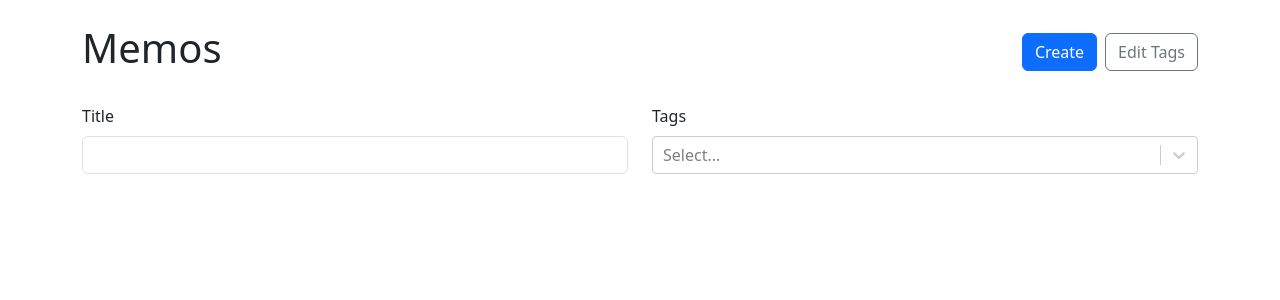
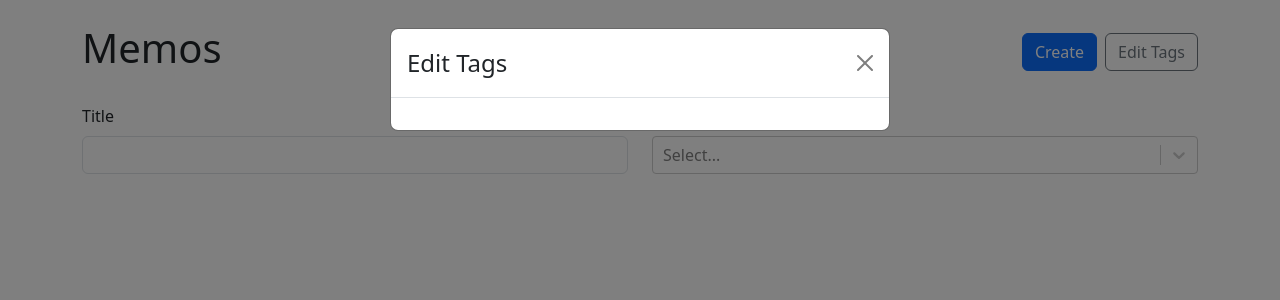
Before and after one commit to snakecharmergh/lingo-hub, a React (Vite) app: page / in a window 1280 px wide. Both pictures are taken after a click on the button "Edit Tags". Shown: the top 300 px of the page. Built offline with nearby package versions, Linux system fonts and the light colour scheme.

Commit message:
add edit & delete functionality to the Edit Tag button on the Memos homepage

```diff
--- a/src/App.tsx
+++ b/src/App.tsx
@@ -58,11 +58,41 @@ function App() {
     setTags(prev => [...prev, tag])
   }
 
+  function updateTag(id:string, label: string) {
+    setTags(prevTags => {
+      return prevTags.map(tag => {
+        if (tag.id === id) {
+          return {...tag, label}
+        } else {
+          return tag
+        }
+      })
+    })
+
+  }
+
+  function deleteTag(id:string) {
+    setTags(prevTags => {
+      return prevTags.filter(tag => tag.id !== id)
+    })
+  }
+
   return (
     <Container className='my-4'>
       <Routes>
-        <Route path='/' element={<MemoList memos={memosWithTags} availableTags={tags}/>} />
-        <Route path='/new' element={<NewMemo onSubmit={onCreateMemo} onAddTag={addTag} availableTags= {tags}/>} />
+        <Route path='/' element={
+          <MemoList
+            memos={memosWithTags}
+            availableTags={tags}
+            OnUpdateTag= {updateTag}
+            onDeleteTag= {deleteTag}/>} />
+
+        <Route path='/new' element={
+          <NewMemo
+            onSubmit={onCreateMemo}
+            onAddTag={addTag}
+            availableTags= {tags}/>} />
+
         <Route path='/:id'>
           <Route index element={<h1>Show</h1>} />
           <Route path='edit' element={<h1>Edit</h1>} />
--- a/src/MemoList.tsx
+++ b/src/MemoList.tsx
@@ -1,5 +1,5 @@
 import { useMemo, useState } from "react";
-import { Badge, Button, Card, CardBody, Col, Form, FormControl, Row, Stack } from "react-bootstrap";
+import { Badge, Button, Card, Col, Form, FormControl, Modal, Row, Stack } from "react-bootstrap";
 import { Link } from "react-router-dom";
 import ReactSelect from "react-select";
 import { Tag } from "./App";
@@ -15,11 +15,22 @@ type SimplifiedMemo = {
 type MemoListProps = {
   availableTags: Tag[]
   memos: SimplifiedMemo[]
+  OnUpdateTag: (id: string , label: string) => void
+  onDeleteTag: (id: string) => void
 }
 
-export function MemoList({availableTags, memos}: MemoListProps) {
+type editTagsModalProps = {
+  show: boolean
+  availableTags: Tag[]
+  handleClose: () => void
+  OnUpdateTag: (id: string , label: string) => void
+  onDeleteTag: (id: string) => void
+}
+
+export function MemoList({availableTags, memos, OnUpdateTag, onDeleteTag}: MemoListProps) {
   const [selectedTags, setSelectedTags] = useState<Tag[]>([])
   const [title, setTitle] = useState('')
+  const [editTagsModalIsOpen, setEditTagsModalIsOpen]= useState(false)
 
   const filteredMemos= useMemo(() => {
     return memos.filter(memo => {
@@ -37,7 +48,8 @@ export function MemoList({availableTags, memos}: MemoListProps) {
             <Link to='/new'>
               <Button variant='primary'>Create</Button>
             </Link>
-            <Button variant="outline-secondary">Edit Tags</Button>
+            <Button onClick={() => setEditTagsModalIsOpen(true)}
+              variant="outline-secondary">Edit Tags</Button>
           </Stack>
         </Col>
       </Row>
@@ -84,6 +96,13 @@ export function MemoList({availableTags, memos}: MemoListProps) {
           </Col>
         ))}
       </Row>
+
+      <EditTagsModal
+        availableTags={availableTags}
+        show={editTagsModalIsOpen}
+        handleClose={() => setEditTagsModalIsOpen(false)}
+        OnUpdateTag={OnUpdateTag}
+        onDeleteTag={onDeleteTag}/>
     </>
     )
 }
@@ -108,3 +127,41 @@ function MemoCard({id, title, tags}: SimplifiedMemo) {
     </Card>
   )
 }
+
+function EditTagsModal({
+  availableTags,
+  show,
+  handleClose,
+  OnUpdateTag,
+  onDeleteTag,
+}: editTagsModalProps) {
+  return (
+  <Modal show={show} onHide={handleClose}>
+    <Modal.Header closeButton>
+      <Modal.Title>Edit Tags</Modal.Title>
+    </Modal.Header>
+    <Modal.Body>
+      <Form>
+        <Stack gap={2}>
+          {availableTags.map(tag => (
+            <Row key= {tag.id}>
+              <Col>
+                <Form.Control
+                  type="text"
+                  value={tag.label}
+                  onChange={e => OnUpdateTag(tag.id, e.target.value)}/>
+              </Col>
+
+              <Col xs="auto">
+              {/* &times;= X */}
+                <Button
+                  onClick={() => onDeleteTag(tag.id)}
+                  variant="outline-danger">&times;</Button>
+              </Col>
+            </Row>
+          ))}
+        </Stack>
+      </Form>
+    </Modal.Body>
+  </Modal>)
+}
```
